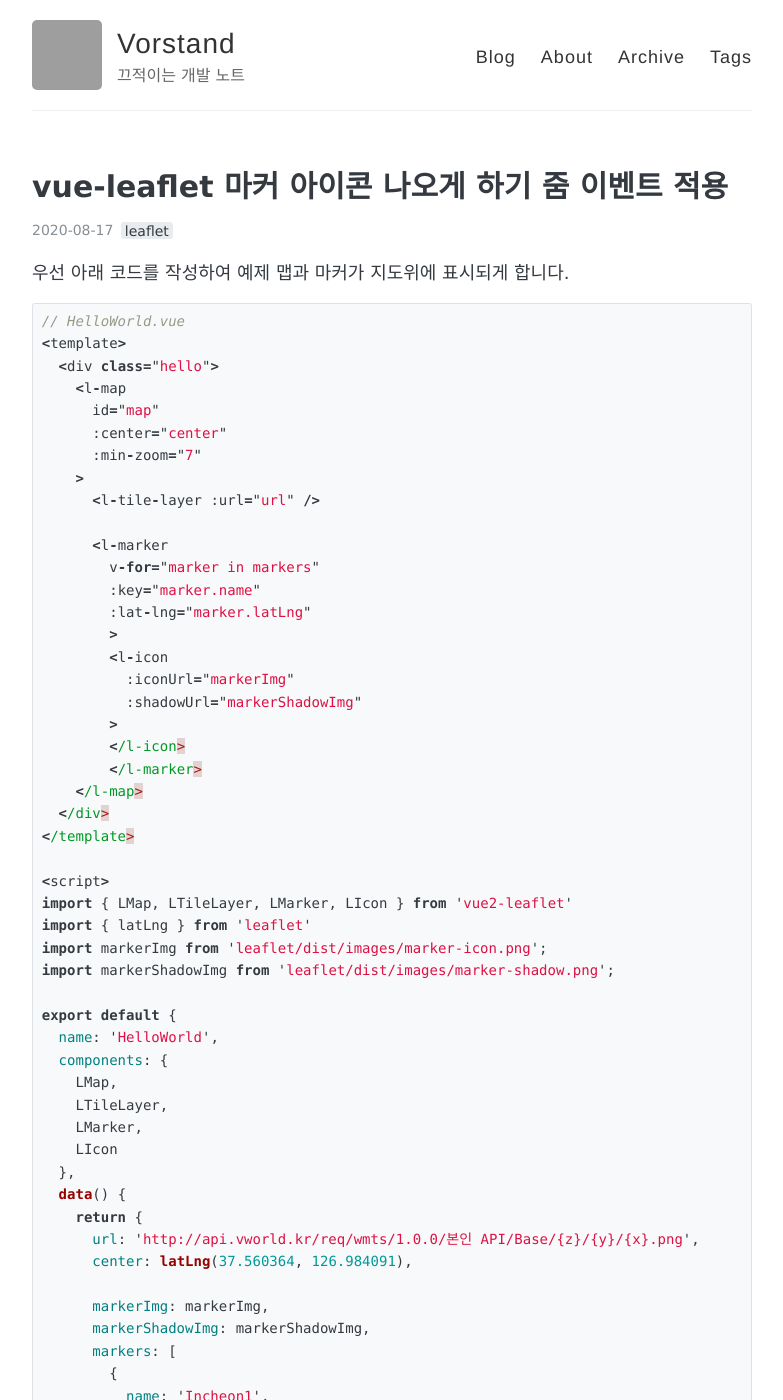
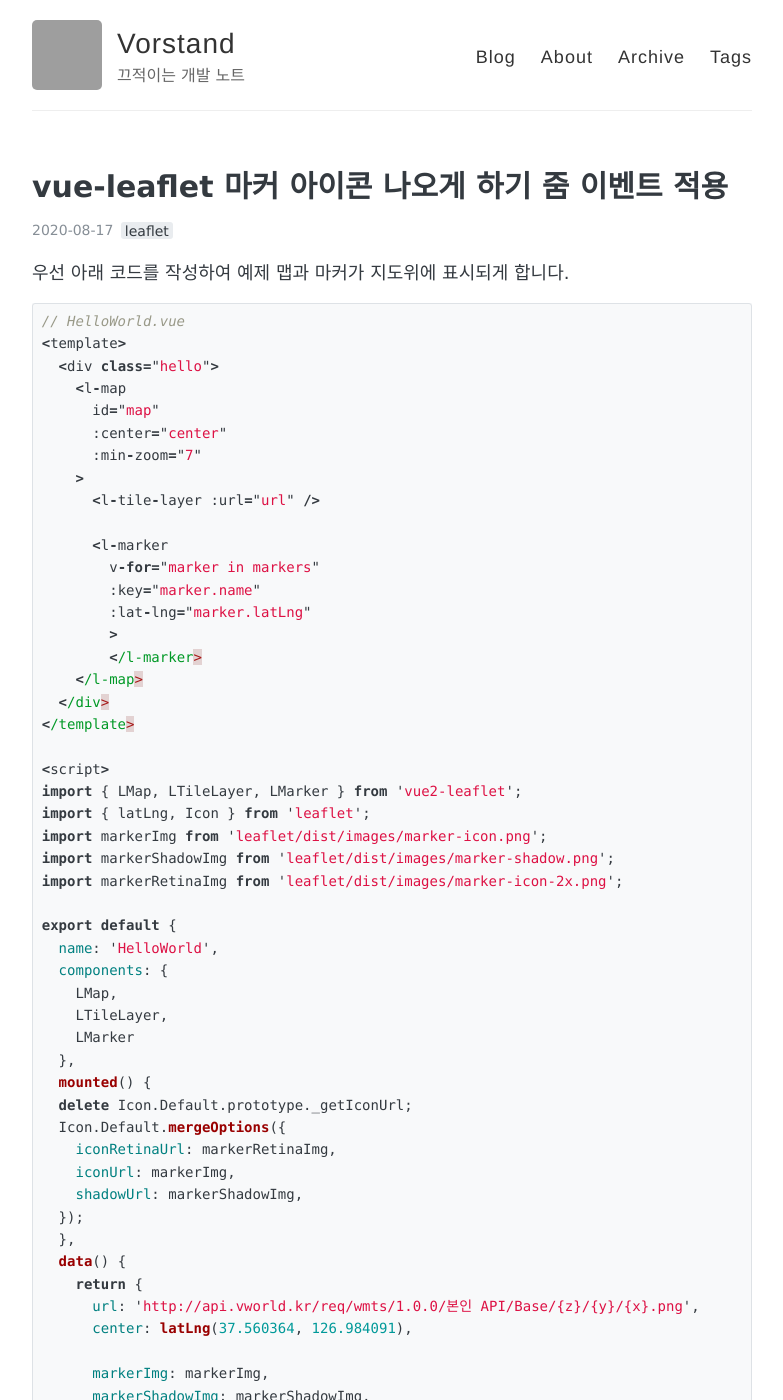
Before and after one commit to pjs21s/pjs21s.github.io, a Jekyll site: the page built from _posts/2020-08-17-leaflet-marker.md, in a window 1280 px wide and 1400 px high. Shown: the whole window, without its empty margins (248-1031 px from the left). Built offline with Jekyll 4.4.1, drawn with Linux system fonts in a browser that asks for light colours; comment, search, counter and statistics services are not loaded; some of the changed text lies outside the part shown; grey boxes are pictures that could not be loaded.

Commit message:
아이콘 관련 내용 수정

```diff
--- a/_posts/2020-08-17-leaflet-marker.md
+++ b/_posts/2020-08-17-leaflet-marker.md
@@ -23,29 +23,32 @@ comments: true
         :key="marker.name"
         :lat-lng="marker.latLng"
         >
-        <l-icon
-          :iconUrl="markerImg"
-          :shadowUrl="markerShadowImg"
-        >
-        </l-icon>
         </l-marker>
     </l-map>
   </div>
 </template>
 
 <script>
-import { LMap, LTileLayer, LMarker, LIcon } from 'vue2-leaflet'
-import { latLng } from 'leaflet'
+import { LMap, LTileLayer, LMarker } from 'vue2-leaflet';
+import { latLng, Icon } from 'leaflet';
 import markerImg from 'leaflet/dist/images/marker-icon.png';
 import markerShadowImg from 'leaflet/dist/images/marker-shadow.png';
+import markerRetinaImg from 'leaflet/dist/images/marker-icon-2x.png';
 
 export default {
   name: 'HelloWorld',
   components: {
     LMap,
     LTileLayer,
-    LMarker,
-    LIcon
+    LMarker
+  },
+  mounted() {
+  delete Icon.Default.prototype._getIconUrl;
+  Icon.Default.mergeOptions({
+    iconRetinaUrl: markerRetinaImg,
+    iconUrl: markerImg,
+    shadowUrl: markerShadowImg,
+  });
   },
   data() {
     return {
@@ -104,6 +107,8 @@ export default {
 
 LIcon을 사용해서 아이콘 정의도 해주었습니다. 왜냐하면 공식문서에도 나와있듯이 웹팩하고 같이 쓰면 아이콘 이미지가 손실되는 문제가 있기때문에 별도로 임포트해주어 사용해야 합니다.
 
+https://vue2-leaflet.netlify.app/quickstart/#marker-icons-are-missing
+
 코드를 알맞게 고친 후 혹시 동작이 안되면 끄고 `npm run build`를 한번 하고 시작해주세요.
 
 이렇게 마커만 올리면 재미가 없으니 마커를 클릭했을 때 확대가 되도록 이벤트를 주겠습니다.
```
